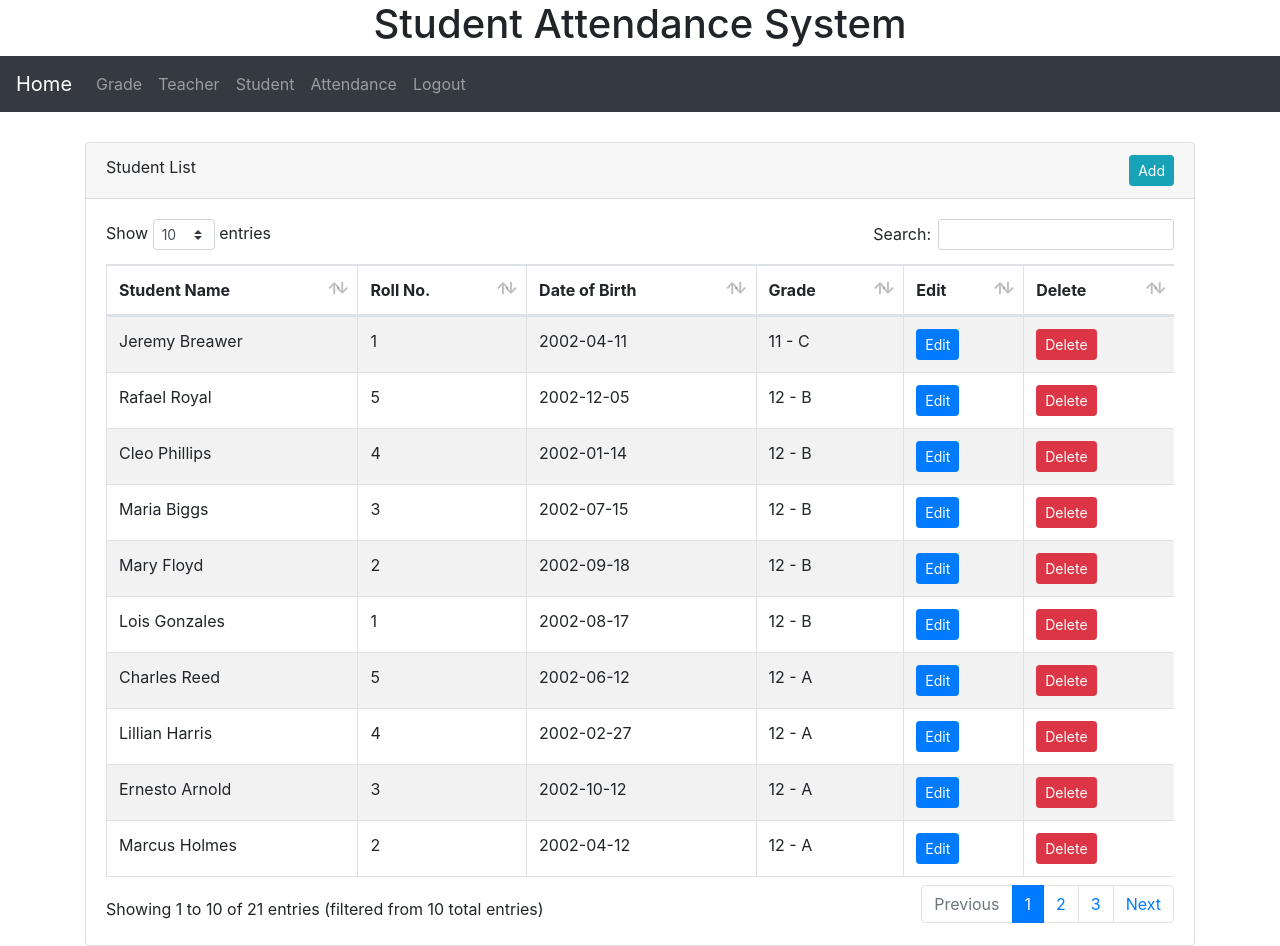
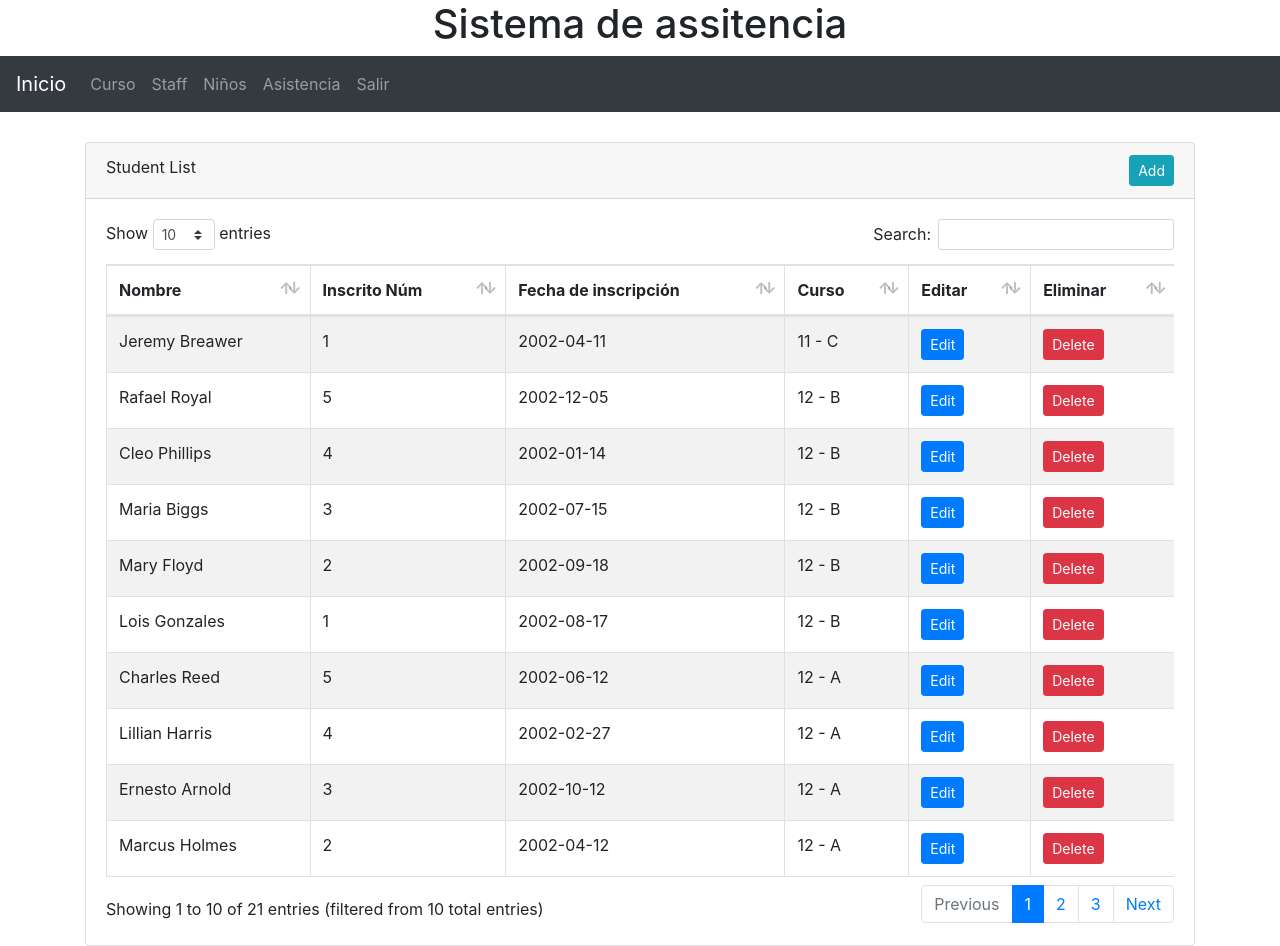
Before and after one commit to Dexinator/attendance, a PHP site: page /attendance/admin/student.php in a window 1280 px wide. Run offline with PHP 8.4, Linux system fonts and the light colour scheme; a user stored in the database is signed in; data comes from the database, SQL or seed files in the repository.

```diff
--- a/admin/chart.php
+++ b/admin/chart.php
@@ -31,13 +31,13 @@ foreach($result as $row)
 	if($row["attendance_status"] == "Present")
 	{
 		$total_present++;
-		$status = '<span class="badge badge-success">Present</span>';
+		$status = '<span class="badge badge-success">Presente</span>';
 	}
 
 	if($row["attendance_status"] == "Absent")
 	{
 		$total_absent++;
-		$status = '<span class="badge badge-danger">Absent</span>';
+		$status = '<span class="badge badge-danger">Ausente</span>';
 	}
 
 	$output .= '
--- a/admin/database_connection.php
+++ b/admin/database_connection.php
@@ -4,7 +4,7 @@
 
 $connect = new PDO("mysql:host=localhost;dbname=attendance","root","");
 
-$base_url = "http://localhost/tutorial/student-attendance-system-in-php-using-ajax/";
+$base_url = "http://localhost/attendance/";
 
 function get_total_records($connect, $table_name)
 {
--- a/admin/header.php
+++ b/admin/header.php
@@ -15,7 +15,7 @@ if(!isset($_SESSION["admin_id"]))
 <!DOCTYPE html>
 <html lang="en">
 <head>
-  <title>Student Attendance System in PHP using Ajax</title>
+  <title>Guarderías Dabaleg</title>
   <meta charset="utf-8">
   <meta name="viewport" content="width=device-width, initial-scale=1">
   <!--<link rel="stylesheet" href="https://maxcdn.bootstrapcdn.com/bootstrap/4.3.1/css/bootstrap.min.css">
@@ -36,31 +36,31 @@ if(!isset($_SESSION["admin_id"]))
 <body>
 
 <div class="jumbotron-small text-center" style="margin-bottom:0">
-  <h1>Student Attendance System</h1>
+  <h1>Sistema de assitencia</h1>
 </div>
 
 <nav class="navbar navbar-expand-sm bg-dark navbar-dark">
-  <a class="navbar-brand" href="index.php">Home</a>
+  <a class="navbar-brand" href="index.php">Inicio</a>
   <button class="navbar-toggler" type="button" data-toggle="collapse" data-target="#collapsibleNavbar">
     <span class="navbar-toggler-icon"></span>
   </button>
   <div class="collapse navbar-collapse" id="collapsibleNavbar">
     <ul class="navbar-nav">
       <li class="nav-item">
-        <a class="nav-link" href="grade.php">Grade</a>
+        <a class="nav-link" href="grade.php">Curso</a>
       </li>
       <li class="nav-item">
-        <a class="nav-link" href="teacher.php">Teacher</a>
+        <a class="nav-link" href="teacher.php">Staff</a>
       </li>
 
       <li class="nav-item">
-        <a class="nav-link" href="student.php">Student</a>
+        <a class="nav-link" href="student.php">Niños</a>
       </li>
       <li class="nav-item">
-        <a class="nav-link" href="attendance.php">Attendance</a>
+        <a class="nav-link" href="attendance.php">Asistencia</a>
       </li>
       <li class="nav-item">
-        <a class="nav-link" href="logout.php">Logout</a>
+        <a class="nav-link" href="logout.php">Salir</a>
       </li>
     </ul>
   </div>
--- a/admin/student.php
+++ b/admin/student.php
@@ -22,12 +22,12 @@ include('header.php');
        <table class="table table-striped table-bordered" id="student_table">
         <thead>
          <tr>
-  						<th>Student Name</th>
-  						<th>Roll No.</th>
-  						<th>Date of Birth</th>
-              			<th>Grade</th>
-  						<th>Edit</th>
-  						<th>Delete</th>
+          <th>Nombre</th>
+          <th>Inscrito Núm</th>
+          <th>Fecha de inscripción</th>
+          <th>Curso</th>
+          <th>Editar</th>
+          <th>Eliminar</th>
         </tr>
       </thead>
       <tbody>
@@ -67,7 +67,7 @@ include('header.php');
         <div class="modal-body">
           <div class="form-group">
             <div class="row">
-              <label class="col-md-4 text-right">Student Name <span class="text-danger">*</span></label>
+              <label class="col-md-4 text-right">Nombre <span class="text-danger">*</span></label>
               <div class="col-md-8">
                 <input type="text" name="student_name" id="student_name" class="form-control" />
                 <span id="error_student_name" class="text-danger"></span>
@@ -76,7 +76,7 @@ include('header.php');
           </div>
           <div class="form-group">
             <div class="row">
-              <label class="col-md-4 text-right">Roll No. <span class="text-danger">*</span></label>
+              <label class="col-md-4 text-right">Inscrito Número <span class="text-danger">*</span></label>
               <div class="col-md-8">
                 <input type="text" name="student_roll_number" id="student_roll_number" class="form-control" />
                 <span id="error_student_roll_number" class="text-danger"></span>
@@ -85,7 +85,7 @@ include('header.php');
           </div>
           <div class="form-group">
             <div class="row">
-              <label class="col-md-4 text-right">Date of Birth <span class="text-danger">*</span></label>
+              <label class="col-md-4 text-right">Fecha de inscipción <span class="text-danger">*</span></label>
               <div class="col-md-8">
                 <input type="text" name="student_dob" id="student_dob" class="form-control" />
                 <span id="error_student_dob" class="text-danger"></span>
@@ -94,10 +94,10 @@ include('header.php');
           </div>
           <div class="form-group">
             <div class="row">
-              <label class="col-md-4 text-right">Grade <span class="text-danger">*</span></label>
+              <label class="col-md-4 text-right">Curso <span class="text-danger">*</span></label>
               <div class="col-md-8">
                 <select name="student_grade_id" id="student_grade_id" class="form-control">
-                  <option value="">Select Grade</option>
+                  <option value="">Escoge un curso</option>
                   <?php
                   echo load_grade_list($connect);
                   ?>
@@ -113,7 +113,7 @@ include('header.php');
         	<input type="hidden" name="student_id" id="student_id" />
         	<input type="hidden" name="action" id="action" value="Add" />
         	<input type="submit" name="button_action" id="button_action" class="btn btn-success btn-sm" value="Add" />
-          	<button type="button" class="btn btn-danger btn-sm" data-dismiss="modal">Close</button>
+         <button type="button" class="btn btn-danger btn-sm" data-dismiss="modal">Cerrar</button>
        </div>
 
      </div>
@@ -127,19 +127,19 @@ include('header.php');
 
       <!-- Modal Header -->
       <div class="modal-header">
-        <h4 class="modal-title">Delete Confirmation</h4>
+        <h4 class="modal-title">Eliminar confirmación</h4>
         <button type="button" class="close" data-dismiss="modal">&times;</button>
       </div>
 
       <!-- Modal body -->
       <div class="modal-body">
-        <h3 align="center">Are you sure you want to remove this?</h3>
+        <h3 align="center">¿Estás seguro?</h3>
       </div>
 
       <!-- Modal footer -->
       <div class="modal-footer">
         <button type="button" name="ok_button" id="ok_button" class="btn btn-primary btn-sm">OK</button>
-        <button type="button" class="btn btn-danger btn-sm" data-dismiss="modal">Close</button>
+        <button type="button" class="btn btn-danger btn-sm" data-dismiss="modal">Cerrar</button>
       </div>
 
     </div>
--- a/attendance_action.php
+++ b/attendance_action.php
@@ -57,12 +57,12 @@ if(isset($_POST["action"]))
 			$status = '';
 			if($row["attendance_status"] == "Present")
 			{
-				$status = '<label class="badge badge-success">Present</label>';
+				$status = '<label class="badge badge-success">Presente</label>';
 			}
 
 			if($row["attendance_status"] == "Absent")
 			{
-				$status = '<label class="badge badge-danger">Absent</label>';
+				$status = '<label class="badge badge-danger">Ausente</label>';
 			}
 
 			$sub_array[] = $row["student_name"];
```
Also changed, not shown: admin/graphs.php (added, +32 -0 lines), admin/obtain_graphs_data.php (added, +109 -0 lines), attendance.php (+11 -8 lines). Lines whose indentation alone changed are shown as unchanged.
